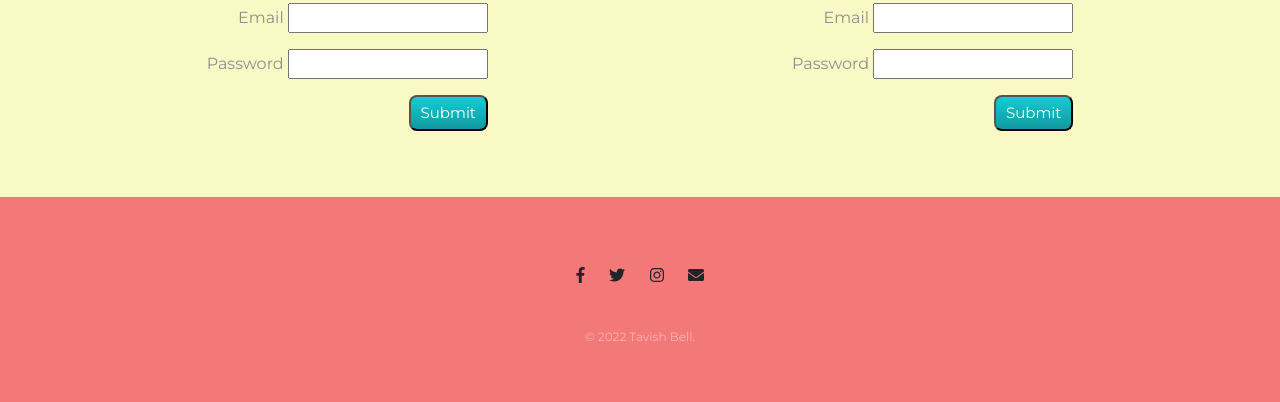
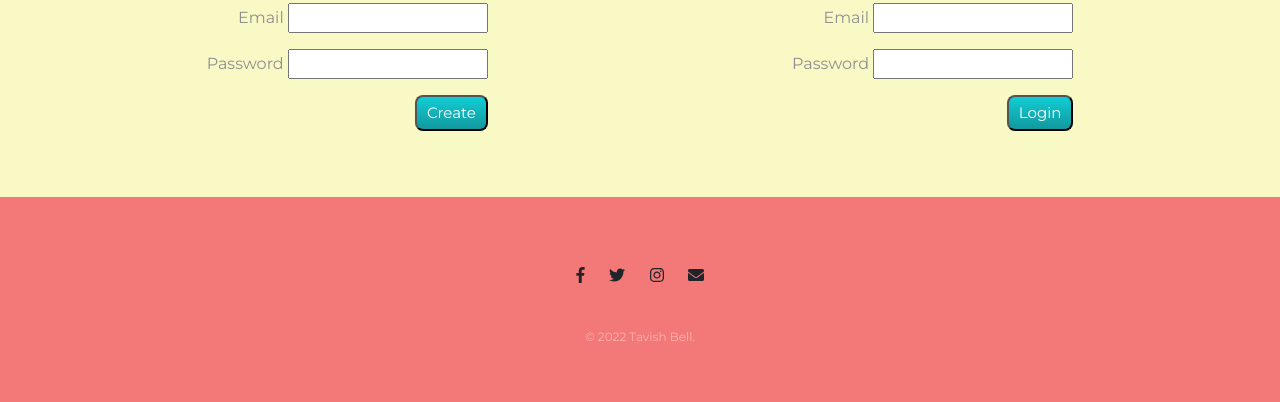
Before and after one commit to tavish-bell/musical-time-machine, a Flask app: page / in a window 1280 px wide. Shown: the part 876-1278 px from the top of the page. Run offline with Flask 2, Linux system fonts and the light colour scheme; some libraries are stand-ins or nearby versions; some web fonts are replaced.

Commit message:
updated btn text

```diff
--- a/templates/homepage.html
+++ b/templates/homepage.html
@@ -26,7 +26,7 @@
     <p>Email <input type="text" name="email" /></p>
     <p>Password <input type="password" name="password" /></p>
     <p>
-      <input class="home-submit-btn" type="submit" />
+      <input class="home-submit-btn" type="submit"  value = "Create"/>
     </p>
   </form>
 </div>
@@ -37,7 +37,7 @@
     <p>Email <input type="text" name="email" /></p>
     <p>Password <input type="password" name="password" /></p>
     <p>
-      <input class="home-submit-btn" type="submit" />
+      <input class="home-submit-btn" type="submit" value = "Login" />
     </p>
   </form>
 </div>
```
